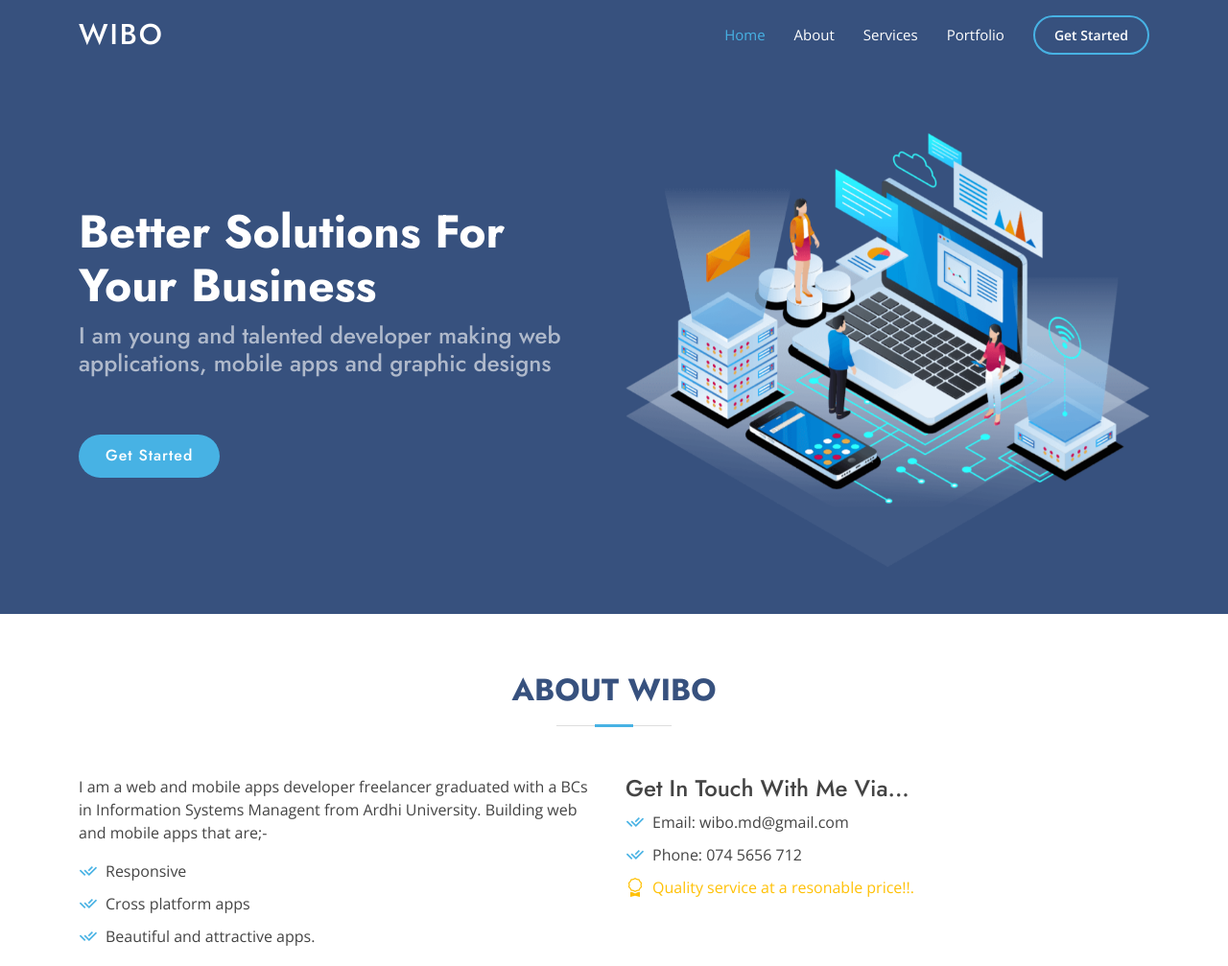
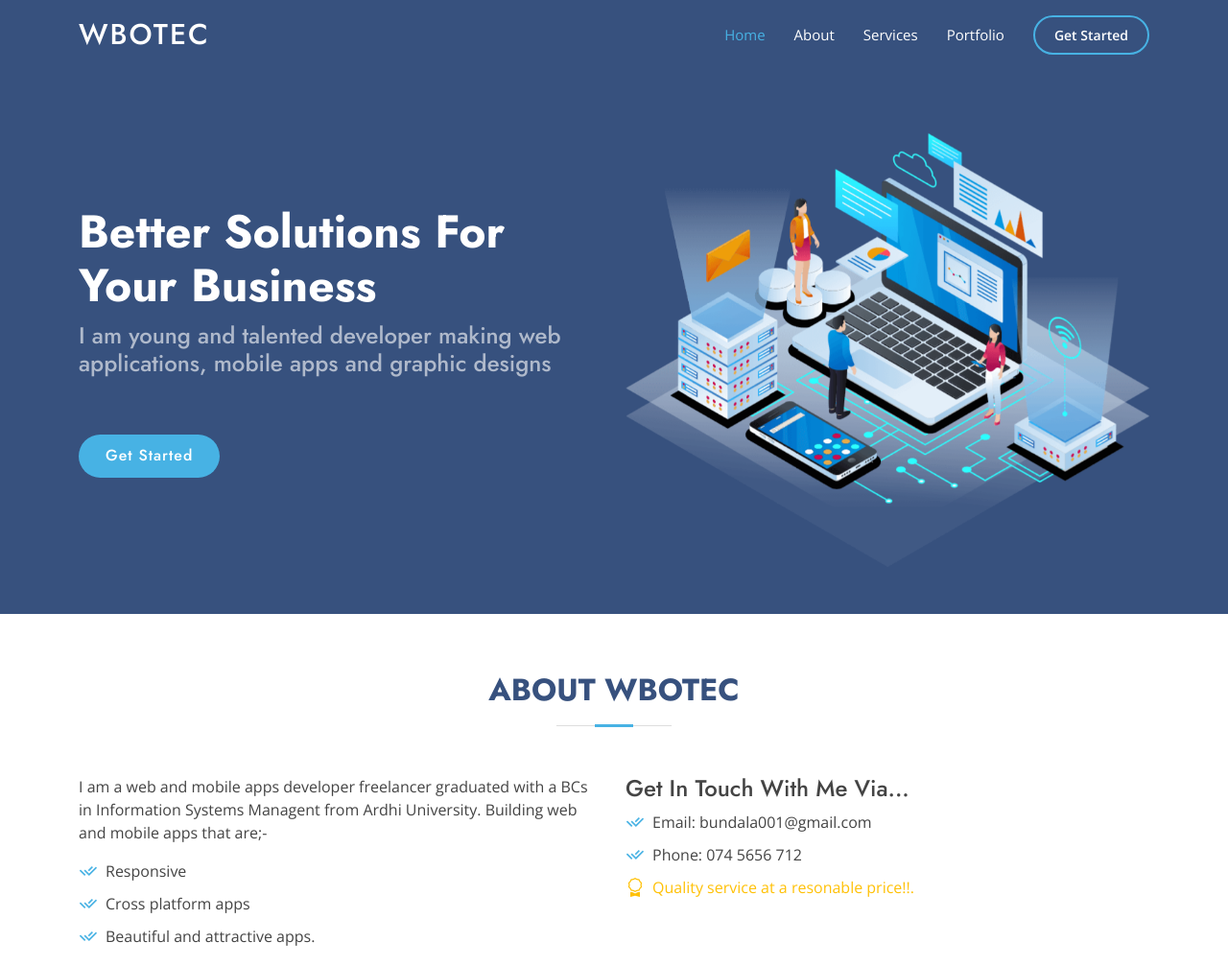
Before and after one commit to ndalami/wibotec, a plain HTML site: page index.html in a window 1280 px wide. Shown: the top 1007 px of the page at 96% size. Drawn offline with nearby package versions, Linux system fonts and the light colour scheme.

Commit message:
Update index.html
Updated index page

```diff
--- a/index.html
+++ b/index.html
@@ -5,7 +5,7 @@
   <meta charset="utf-8">
   <meta content="width=device-width, initial-scale=1.0" name="viewport">
 
-  <title>WIBO</title>
+  <title>Wbotec</title>
   <meta content="" name="description">
   <meta content="" name="keywords">
 
@@ -35,7 +35,7 @@
   <header id="header" class="fixed-top ">
     <div class="container d-flex align-items-center">
 
-      <h1 class="logo me-auto"><a href="index.html">WIBO</a>
+      <h1 class="logo me-auto"><a href="index.html">WBOTEC</a>
       </h1>
 
       <nav id="navbar" class="navbar">
@@ -79,7 +79,7 @@
       <div class="container" data-aos="fade-up">
 
         <div class="section-title">
-          <h2>About WIBO</h2>
+          <h2>About WBOTEC</h2>
         </div>
 
         <div class="row content">
@@ -100,7 +100,7 @@
               Get In Touch With Me Via...
             </h4>
             <ul>
-              <li><i class="ri-check-double-line"></i>Email: wibo.md@gmail.com </li>
+              <li><i class="ri-check-double-line"></i>Email: bundala001@gmail.com </li>
               <li><i class="ri-check-double-line"></i>Phone: 074 5656 712</li>
               <li class="text-warning"><i class="bi bi-award text-warning"></i>Quality service at a resonable price!!.</li>
             </ul>
@@ -119,7 +119,7 @@
           <div class="col-lg-7 d-flex flex-column justify-content-center align-items-stretch  order-2 order-lg-1">
 
             <div class="content">
-              <h3>Key Features Of applications made with <span class="text-warning">WIBO</span></h3>
+              <h3>Key Features Of applications made with <span class="text-warning">WBOTEC</span></h3>
 
             </div>
 
@@ -172,7 +172,7 @@
 
         <div class="section-title">
           <h2>Services</h2>
-          <p>WIBO offers different services which rely more on the following services.</p>
+          <p>WBOTEC offers different services which rely more on the following services.</p>
         </div>
 
         <div class="row">
@@ -291,7 +291,7 @@
               <i class="bx bx-help-circle icon-help"></i> <a data-bs-toggle="collapse" class="collapse" data-bs-target="#faq-list-1">What if my website become crashed after i have already payed? <i class="bx bx-chevron-down icon-show"></i><i class="bx bx-chevron-up icon-close"></i></a>
               <div id="faq-list-1" class="collapse show" data-bs-parent=".faq-list">
                 <p>
-                  This circumstance is very rare to happen for applications made by WIBO and even if it happen WIBO will work for you to ensure your website is back online without any additional payment.
+                  This circumstance is very rare to happen for applications made by WBOTEC and even if it happen WBOTEC will work for you to ensure your website is back online without any additional payment.
                 </p>
               </div>
             </li>
@@ -318,7 +318,7 @@
               <i class="bx bx-help-circle icon-help"></i> <a data-bs-toggle="collapse" data-bs-target="#faq-list-4" class="collapsed">Do you do SEO for my website when you build it? <i class="bx bx-chevron-down icon-show"></i><i class="bx bx-chevron-up icon-close"></i></a>
               <div id="faq-list-4" class="collapse" data-bs-parent=".faq-list">
                 <p>
-                  Yes, WIBO offer an SEO basic setup package where we include items like setting up metadata, tracking and analytics setup. Clients can also quote for other SEO services on
+                  Yes, WBOTEC offer an SEO basic setup package where we include items like setting up metadata, tracking and analytics setup. Clients can also quote for other SEO services on
                    a monthly basis for further optimization. It’s important to work on the SEO of a website
                    as it significantly brings in more traffic and conversions to your website..
                 </p>
@@ -329,7 +329,7 @@
               <i class="bx bx-help-circle icon-help"></i> <a data-bs-toggle="collapse" data-bs-target="#faq-list-5" class="collapsed">Can you help me write content for my website? <i class="bx bx-chevron-down icon-show"></i><i class="bx bx-chevron-up icon-close"></i></a>
               <div id="faq-list-5" class="collapse" data-bs-parent=".faq-list">
                 <p>
-                  Of course, WIBO can help you in adding relevant content to your website. Our team of copywriters can help you in delivering professional
+                  Of course, WBOTEC can help you in adding relevant content to your website. Our team of copywriters can help you in delivering professional
                    content by understanding your requirements and business objectives.
                 </p>
               </div>
@@ -350,10 +350,10 @@
         <div class="row">
 
           <div class="col-lg-3 col-md-6 footer-contact">
-            <h3>WIBO</h3>
+            <h3>WBOTEC</h3>
             <p>
               <strong>Phone:</strong> 074 5656 712<br>
-              <strong>Email:</strong> wibo.md@gmail.com<br>
+              <strong>Email:</strong> bundala001@gmail.com<br>
               <i class="bi bi-geo-alt text-info"></i> Dar Es Salaam, Tanzania<br>
             </p>
           </div>
@@ -393,10 +393,10 @@
 
     <div class="container footer-bottom clearfix">
       <div class="copyright">
-        &copy; Copyright <strong><span>WIBO</span></strong>. All Rights Reserved
+        &copy; Copyright <strong><span>WBOTEC</span></strong>. All Rights Reserved
       </div>
       <div class="credits">
-        Designed by <a href="#">WIBO</a>
+        Designed by <a href="#">WBOTEC</a>
       </div>
     </div>
   </footer><!-- End Footer -->
@@ -410,7 +410,7 @@
   <script src="assets/vendor/glightbox/js/glightbox.min.js"></script>
   <script src="assets/vendor/isotope-layout/isotope.pkgd.min.js"></script>
   <script src="assets/vendor/swiper/swiper-bundle.min.js"></script>
-  <script src="assets/vendor/waypoints/noframework.waypoints.js"></script>>
+  <script src="assets/vendor/waypoints/noframework.waypoints.js"></script>
 
   <!-- Template Main JS File -->
   <script src="assets/js/main.js"></script>
```
